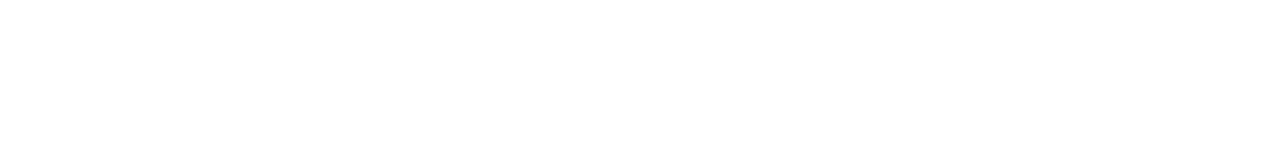
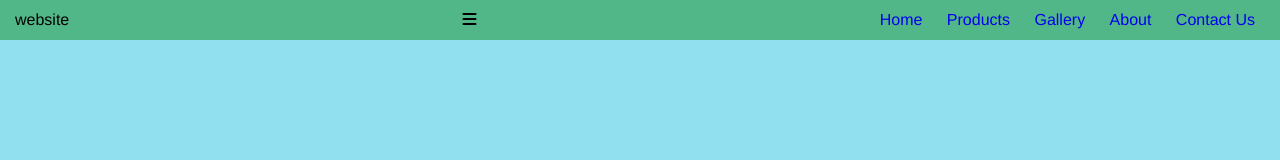
Before and after one commit to Aman0925/collegeProject, a plain HTML site: page index.html in a window 1280 px wide. Drawn offline with Linux system fonts and the light colour scheme.

Commit message:
add nav a bar

```diff
--- a/index.html
+++ b/index.html
@@ -5,10 +5,28 @@
     <meta name="viewport" content="width=device-width, initial-scale=1.0">
     <title>collegeProject</title>
     <link rel="stylesheet" href="style.css">
+    <link rel="stylesheet" href="https://cdnjs.cloudflare.com/ajax/libs/font-awesome/6.4.2/css/all.min.css" integrity="sha512-z3gLpd7yknf1YoNbCzqRKc4qyor8gaKU1qmn+CShxbuBusANI9QpRohGBreCFkKxLhei6S9CQXFEbbKuqLg0DA==" crossorigin="anonymous" referrerpolicy="no-referrer" />
+
 </head>
 <body>
-
-<!-- add javascript  external files  -->
+    <header>
+        <div class="logo">
+            <span>website</span>
+        </div>
+        <div class="humburger">
+            <i class="fa-solid fa-bars"></i>
+        </div>
+        <div class="menuBar">
+            <ul>
+                <li><a href="#">home</a></li>
+                <li><a href="#">products</a></li>
+                <li><a href="#">gallery</a></li>
+                <li><a href="#">about</a></li>
+                <li><a href="#">contact us</a></li>
+            </ul>
+        </div>
+    </header>
+<!-- Add Javascript  External files  -->
 <script src="script.js"></script>
 </body>
 </html>
--- a/style.css
+++ b/style.css
@@ -0,0 +1,33 @@
+*{
+    margin: 0;
+    padding: 0;
+    box-sizing: border-box;
+    font-family:helvetica ;
+    text-decoration: none;
+    list-style: none;
+
+
+}
+body{
+    background-color: #90e0ef;
+}
+header{
+    width: 100%;
+    height: 40px;
+    background-color: #52b788;
+    display: flex;
+    align-items: center;
+    justify-content: space-between;
+    padding: 15px;
+
+}
+.menuBar ul li {
+    display: inline-block;
+
+}
+.menuBar ul li a {
+    margin: 0 10px;
+
+    text-transform: capitalize;
+
+}
```
